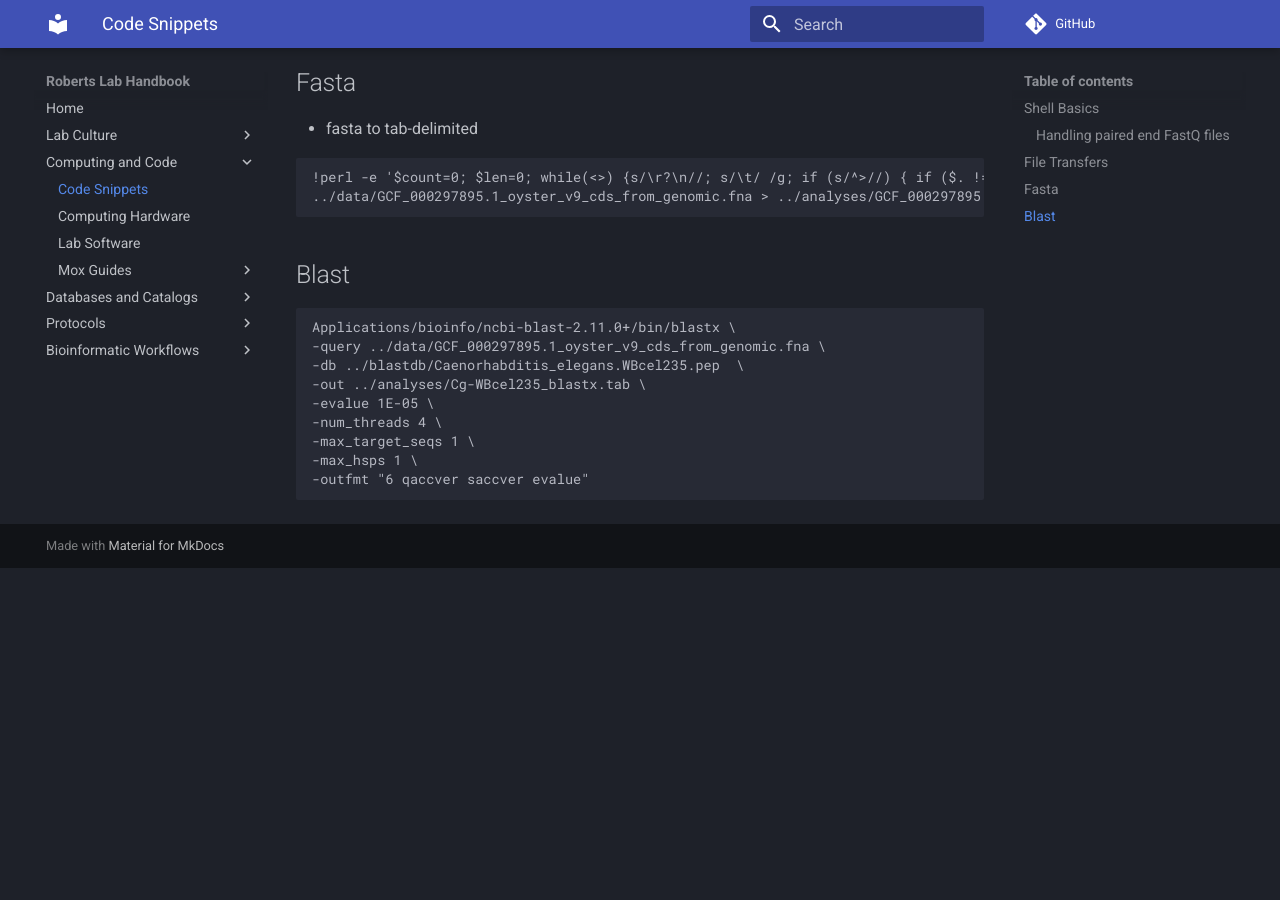
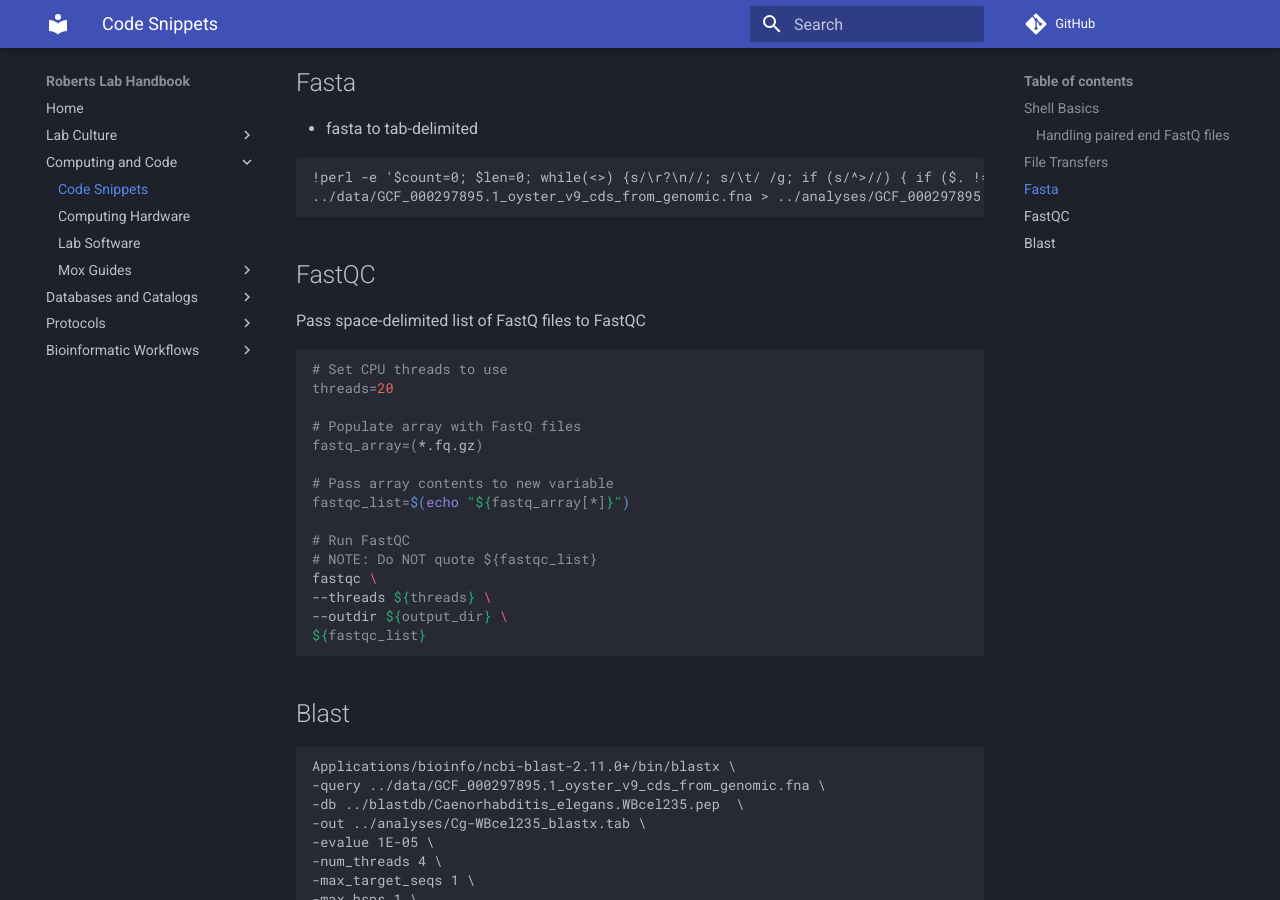
Before and after one commit to RobertsLab/resources, an MkDocs documentation site: the page built from docs/code_Snippets.md, in a window 1280 px wide and 900 px high, scrolled down 1899 px. Built offline with MkDocs 1.6.1 and Material for MkDocs 9.7.7, drawn with Linux system fonts in a browser that asks for light colours; comment, search, counter and statistics services are not loaded; before the commit the page ends 2467 px from its top, so only the background shows below that.

Commit message:
add FastQC space-delimited list

````diff
--- a/docs/code_Snippets.md
+++ b/docs/code_Snippets.md
@@ -102,6 +102,26 @@ gdown -O PGA_assembly.fasta https://drive.google.com/uc?id=1Yanmb5yBXn-D4b_fzkR2
 ../data/GCF_000297895.1_oyster_v9_cds_from_genomic.fna > ../analyses/GCF_000297895.1_oyster_v9_cds_from_genomic.tab
 ```
 
+## FastQC
+
+Pass space-delimited list of FastQ files to FastQC
+```shell
+# Set CPU threads to use
+threads=20
+
+# Populate array with FastQ files
+fastq_array=(*.fq.gz)
+
+# Pass array contents to new variable
+fastqc_list=$(echo "${fastq_array[*]}")
+
+# Run FastQC
+# NOTE: Do NOT quote ${fastqc_list}
+fastqc \
+--threads ${threads} \
+--outdir ${output_dir} \
+${fastqc_list}
+```
 
 
 ##  Blast
````
